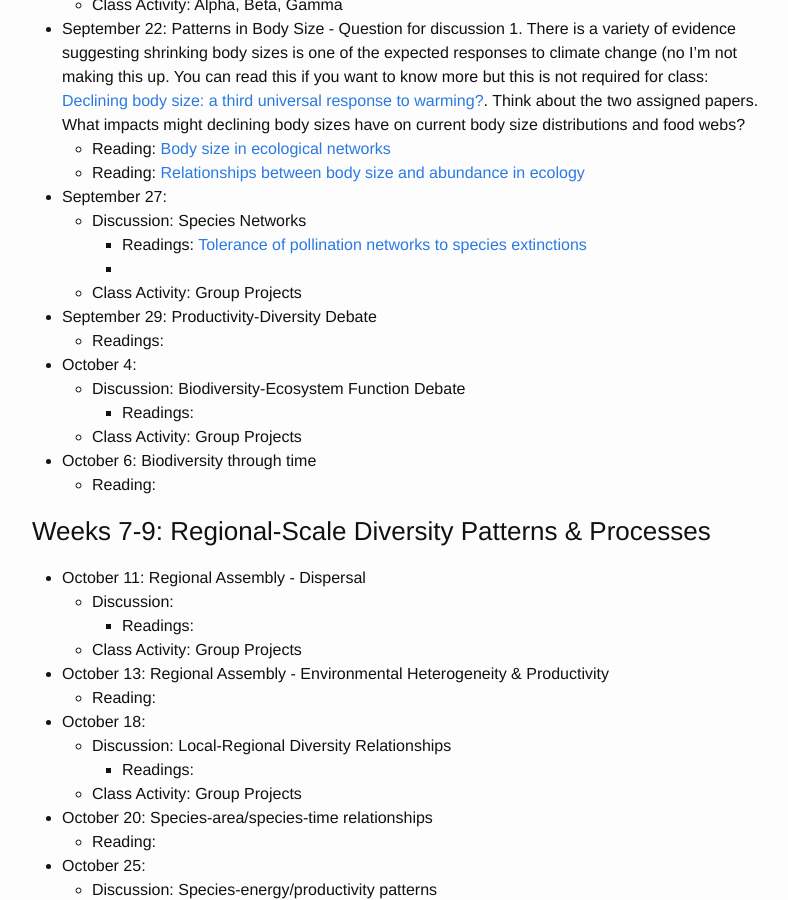
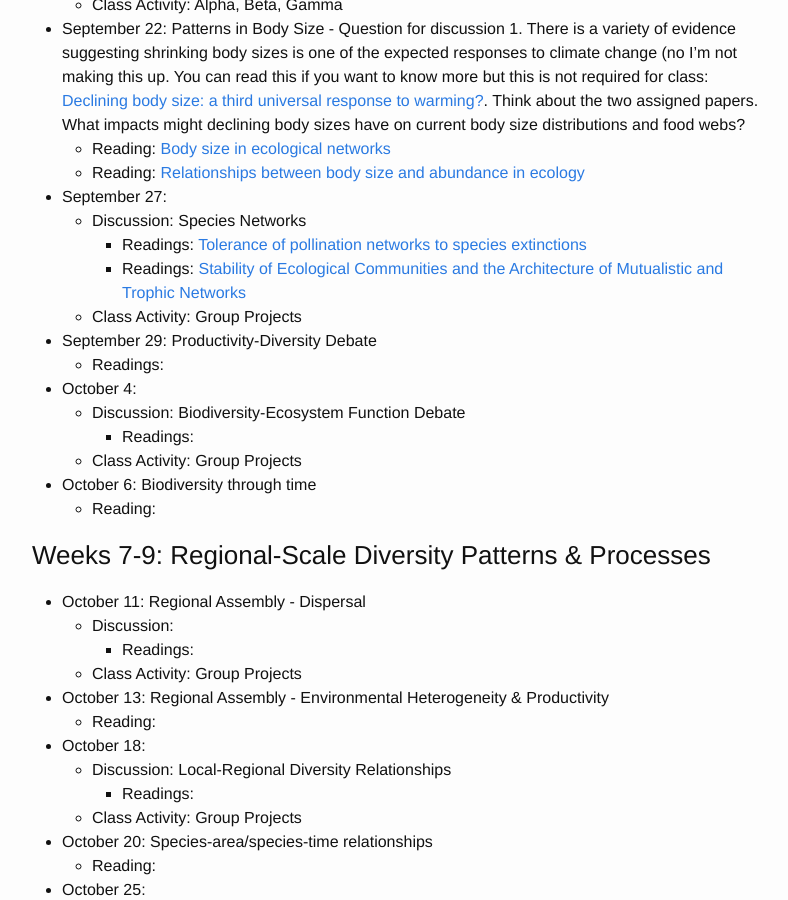
Before and after one commit to skmorgane/biodiversity-course, a Jekyll site: the page built from schedule.md, in a window 1280 px wide and 900 px high, scrolled down 3170 px. Shown: the whole window, without its empty margins (238-1026 px from the left). Built offline with Jekyll 4.4.1, drawn with Linux system fonts in a browser that asks for light colours.

Commit message:
Add network reading

```diff
--- a/schedule.md
+++ b/schedule.md
@@ -104,7 +104,7 @@ Tuesdays are often a split between class activity and discussion, thus there are
 * September 27:
     * Discussion: Species Networks
          * Readings: [Tolerance of pollination networks to species extinctions](https://doi.org/10.1098/rspb.2004.2909)
-         *
+         * Readings: [Stability of Ecological Communities and the Architecture of Mutualistic and Trophic Networks](https://doi.org/10.1126/science.1188321)
     * Class Activity: Group Projects
 
 
```
